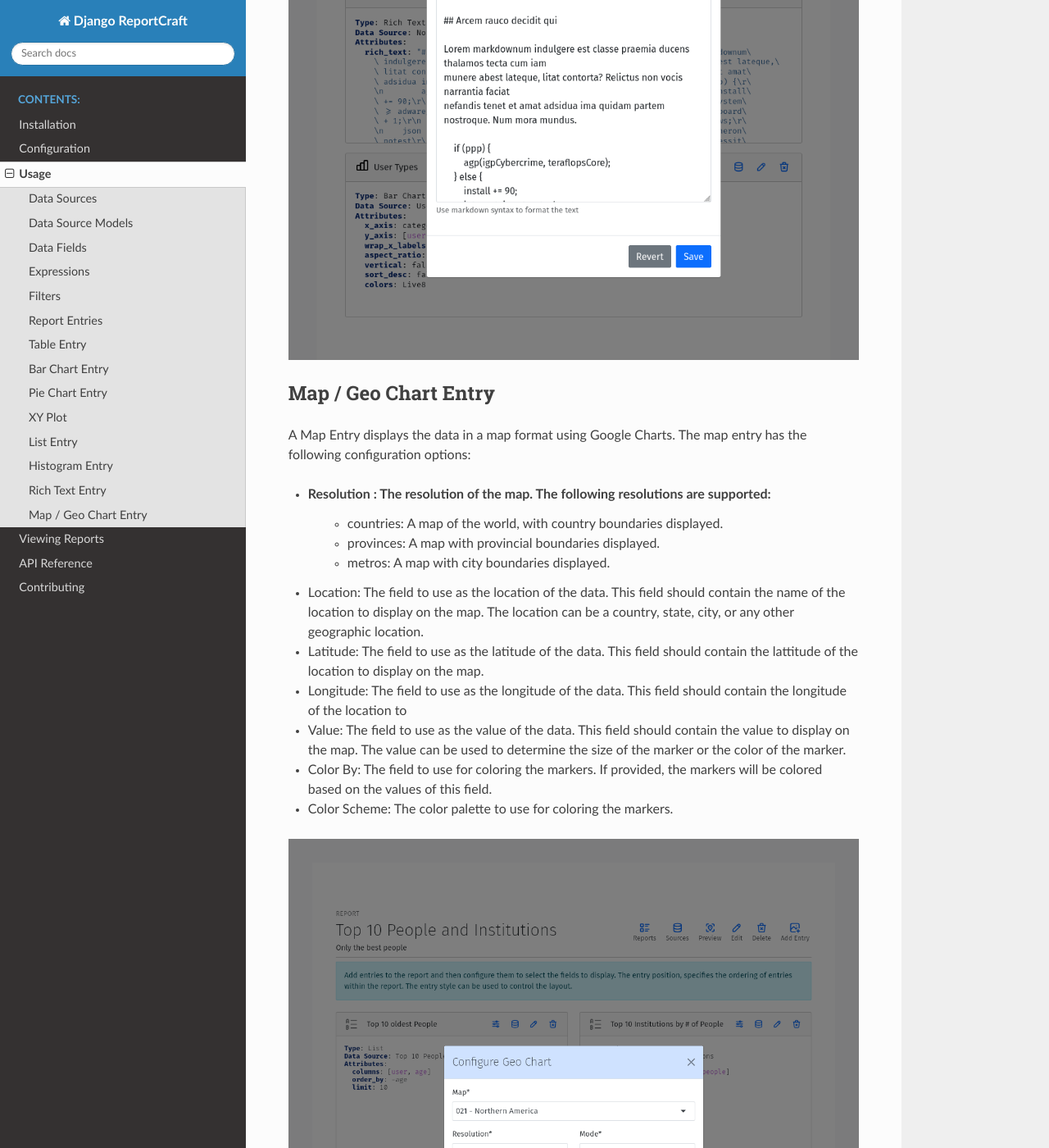
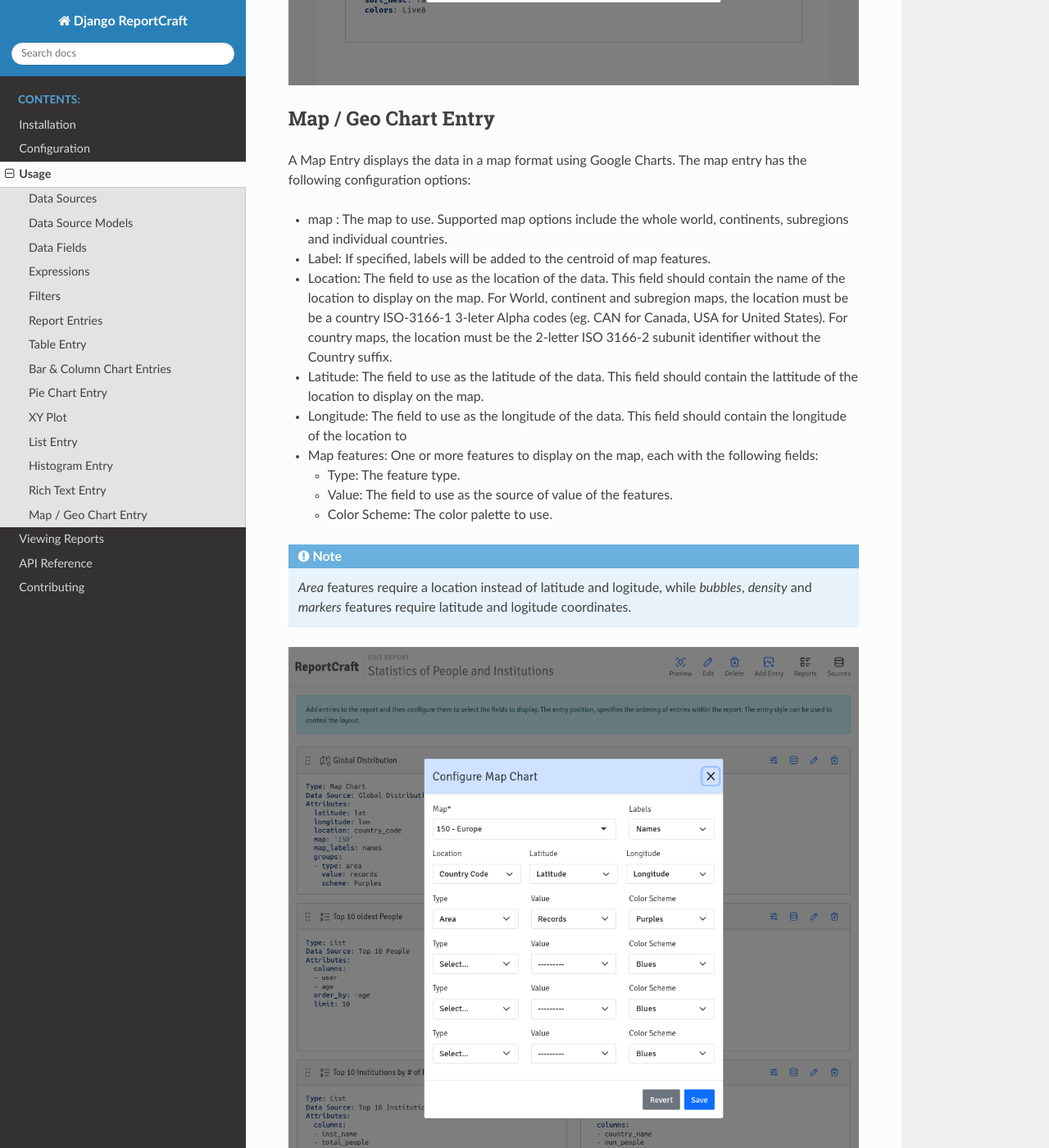
Before and after one commit to michel4j/django-reportcraft, a Sphinx documentation site: the page built from docs/source/usage.rst, in a window 1280 px wide and 1400 px high, scrolled down 17809 px. Shown: the whole window at 82% size. Built offline with Sphinx 7.4.7 and the Read the Docs theme 3.1.0, drawn with Linux system fonts in a browser that asks for light colours; some of the changed text lies outside the part shown.

Commit message:
Enhance usage documentation: Add DisplayName and Interval functions, update chart entry configurations

```diff
--- a/docs/source/usage.rst
+++ b/docs/source/usage.rst
@@ -143,6 +143,14 @@
 - `Join`: Join a list of strings into a single string using a separator. The separator can be specified using the
   `separator` keyword argument, which defaults to a comma (`,`). For example, `Join(Authors, separator=', ')` would
   join the authors into a single string separated by commas.
+- `DisplayName`: Gets the display name for of Django choice fields
+- `Interval`:  categorize a numeric field's value into dynamically generated intervals. For example:
+
+.. code-block:: python
+
+  Interval(Age, lo=18, hi=65, size=4)
+
+Will generate a string annotation with four categories '<18', '18-40', '40-65', '>65' based on the age value
 
 .. note::
     The `Join` and `ArrayAgg` functions are only available on PostgreSQL databases. If you are using a different
@@ -304,34 +312,34 @@
 - Values: The fields to use as the values of the table when a single field is specified under Rows. In this case, the
   Values of the Rows field will be used as the columns and the table cells will contain corresponding values from the
   Values field.
+- Max Columns: If the table has more than this number of columns it will wrap to additional tables.
 - Column Totals: Toggle to add a row at the bottom of the table that contains the totals for each column.
 - Row Totals: Toggle to add a column at the right of the table that contains the totals for each row.
 - Transpose:  Flip the rows and columns of the table. This is useful when the data is more naturally displayed with the
   rows as columns and the columns as rows.
 - Force Strings: Convert all values to formatted strings.
+- Flip Headers: Make headers vertical
+- Wrap Headers: Wrap header text to multiple lines if needed
+
 
 .. image:: static/table-form.png
   :width: 100%
   :alt: Table Configuration
 
-Bar Chart Entry
----------------
-A Bar Chart Entry displays the data in a bar chart format. The bar chart entry has the following configuration options:
+Bar & Column Chart Entries
+--------------------------
+A Bar Chart Entry displays data with a horizontal bar chart, while a Column Chart entry
+uses vertical bars. They have the following configuration options:
 
-- X Axis: The field to use as the x-axis of the chart. This field will be used to label the bars on the x-axis.
-- Y Axis: One or more fields to use as the y-axis of the chart. This field will be used to determine the height of the bars on the
-  y-axis. Enter multiple fields to represent multiple series of bars.
-- Values: The field to use as the values of the chart. This field will be used to determine the height of the bars on the
-  y-axis if a single field is specified under Y Axis. In this case, the
-  Values of the Y-axis field will be used as the series.
+- Categories: The field to use as the category axis of the chart.
+- Values: The field to use as the values of the chart. This field will be used to determine the height/length of bar.
+  If multiple values are provided, they will be used as independent series.
+- Type: Whether to use grouped or stacked bars.
+- Color By: The field to use for coloring the bars.
 - Sort By: The field to use for sorting the bars on the x-axis.
-- Color By: The field to use for coloring the bars.
-- Aspect Ratio: The ratio of the width to the height of the bars.
-- Culling: The maximum number of X-axis ticks to display.
-- Stack: Specify the groups of fields to stack. Only fields already specified under Y-axis should be included
-- Wrap Labels: Wrap the labels on the x-axis to multiple lines.
-- Vertical bars: Display the bars vertically instead of horizontally.
 - Sort Descending: Sort the bars in descending order.
+- Value Scale: The scale for the value field.
+- Limit: Maximum number of bars to show. Usually used together with sorting
 - Color Scheme: The color palette to use for coloring the bars. The following color schemes are supported:
 
 .. image:: static/color-schemes.png
@@ -356,19 +364,25 @@
 
 XY Plot
 -------
-An XY Plot Entry displays the data in a XY chart format with lines or points. The XY plot entry has the following
+An XY Plot Entry displays the data in a XY chart format with lines or points or areas. The XY plot entry has the following
 configuration options:
 
-- X Axis: The field to use as the x-axis of the chart. This field will be used to label the points on the x-axis.
-- Y1 Label: The label to use for the y-axis on the left side of the chart.
-- Y1 Axis: One or more fields to use as the source of Y1 axis values of the chart. Each field will be a separate series
-  on the chart.
-- Y2 Label: The label to use for the y-axis on the right side of the chart.
-- Y2 Axis: One or more fields to use as the source of Y2 axis values of the chart. Each field will be a separate series
-  on the chart.
-- Scatter Plot: Toggle this option to display the data as a scatter plot instead of a line plot.
+- X Value: The field to use as the x-axis of the chart.
+- X Label: The label to use for the x-axis.
+- Y Label: The label to use for the y-axis.
+- Group By: Field to use from grouping series
+- X-Scale: Scale of X-axis
+- Y-Scale: Scale of Y-axis
+- Precision: The precision of tick values
 - Color Scheme: The color palette to use for coloring the lines or points. Each series will be assigned a color based on
   the color scheme.
+- Plot Series:  One or more plots, each with the following settings
+
+   - Y-value: The Y-axis value.
+   - Z-value: An optional third dimention of data. The meaning varies by plot type. Not relevant for all plot types.
+   - Scatter Plot: Toggle this option to display the data as a scatter plot instead of a line plot.
+   - Type: The type of plot
+
 
 .. image:: static/plot-form.png
   :width: 100%
@@ -393,11 +407,15 @@
 ---------------
 A Histogram Entry displays the data in a histogram format. The histogram entry has the following configuration options:
 
-- Values: The field to use as the source pf values for the histogram. This should be a numeric field and should return
+- Values: The field to use as the source of values for the histogram. This should be a numeric field and should return
   the raw data, not the histogram itself.
+- Binning:  The algorithm for automatic binning.
 - Bins (optional): The number of bins to use for the histogram. If not specified, the number of bins will be determined
-  automatically.
+  automatically based on the Binning algorithm.
+- Group By: Field to use for grouping the data.
+- Stack Groups:  Whether to stack or overlay grouped histograms.
 - Color Scheme: The color palette to use for coloring the bars in the histogram.
+
 
 .. image:: static/histogram-form.png
   :width: 100%
@@ -418,20 +436,24 @@
 ---------------------
 A Map Entry displays the data in a map format using Google Charts. The map entry has the following configuration options:
 
-- Resolution : The resolution of the map. The following resolutions are supported:
-    - countries: A map of the world, with country boundaries displayed.
-    - provinces: A map with provincial boundaries displayed.
-    - metros: A map with city boundaries displayed.
+- map : The map to use. Supported map options include the whole world, continents, subregions and individual countries.
+- Label: If specified, labels will be added to the centroid of map features.
 - Location: The field to use as the location of the data. This field should contain the name of the location to display
-  on the map. The location can be a country, state, city, or any other geographic location.
+  on the map. For World, continent and subregion maps, the location must be be a country ISO-3166-1 3-leter Alpha codes
+  (eg. CAN for Canada, USA for United States). For country maps, the location must be the 2-letter  ISO 3166-2 subunit
+  identifier without the Country suffix.
 - Latitude: The field to use as the latitude of the data. This field should contain the lattitude of the location to
   display on the map.
 - Longitude: The field to use as the longitude of the data. This field should contain the longitude of the location to
-- Value: The field to use as the value of the data. This field should contain the value to display on the map. The value
-  can be used to determine the size of the marker or the color of the marker.
-- Color By: The field to use for coloring the markers. If provided, the markers will be colored based on the values of
-  this field.
-- Color Scheme: The color palette to use for coloring the markers.
+- Map features: One or more features to display on the map, each with the following fields:
+
+  - Type: The feature type.
+  - Value: The field to use as the source of value of the features.
+  - Color Scheme: The color palette to use.
+
+.. note::
+   `Area` features require a location instead of latitude and logitude, while `bubbles`, `density` and `markers` features
+   require latitude and logitude coordinates.
 
 .. image:: static/geo-chart-form.png
   :width: 100%
```
Also changed, not shown: other parts of docs/source/usage.rst (+1 -1 lines), docs/source/static/bar-form.png, docs/source/static/donut-form.png (added), docs/source/static/geo-chart-form.png, docs/source/static/histogram-form.png, docs/source/static/pie-form.png, docs/source/static/plot-form.png, docs/source/static/report-editor.png, docs/source/static/report-example-2.png (added), docs/source/static/report-example.png, docs/source/static/reports-index.png, docs/source/static/reports-list.png (added), docs/source/static/source-editor.png, docs/source/static/sources-list.png, 2 more files.
